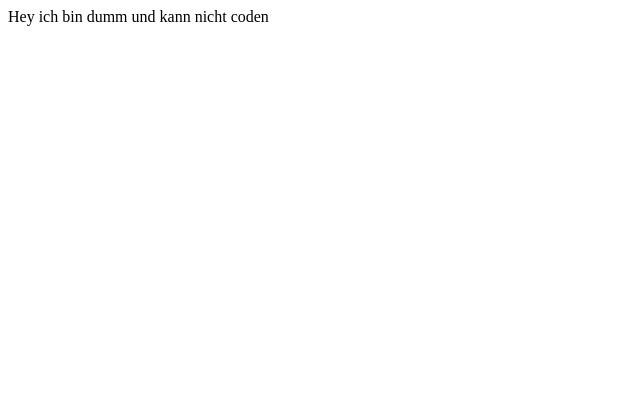
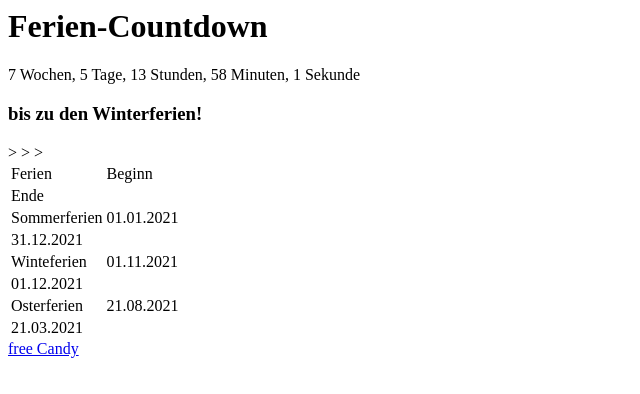
Before and after one commit to lgh-ag/lghag.de, a plain HTML site: page jannis/index.html in a window 1280 px wide. Shown: the whole page, without its empty margins (0-640 px from the left). Drawn offline with Linux system fonts and the light colour scheme.

Commit message:
Test Seite

```diff
--- a/jannis/index.html
+++ b/jannis/index.html
@@ -3,6 +3,70 @@
     <title>Seite von Jannis</title>
   </head>
   <body>
-    <p>Hey ich bin dumm und kann nicht coden</p>
+    <!-- <{tag} {attribute}>{content}</{tag}> -->
+    <h1>Ferien-Countdown</h1>
+    <p>7 Wochen, 5 Tage, 13 Stunden, 58 Minuten, 1 Sekunde</p>
+    <h3>bis zu den Winterferien!</h3>
+    <table>
+      <thead>
+        <tr>
+          <td>
+            <p>Ferien</p>
+          </td>
+          <td>
+            <p>Beginn</p>
+          </td>
+        </tr>
+        <td>
+          <p>Ende</p>
+        </td>
+      </tr>
+        </tr>
+      </thead>
+
+        <tbody>
+          >
+          <tr>
+            <td>
+              <p>Sommerferien</p>
+            </td>
+            <td>
+              <p>01.01.2021</p>
+            </td>
+          </tr>
+          <td>
+            <p>31.12.2021</p>
+          </td>
+        </tr>
+          </tr>>
+          <tr>
+            <td>
+              <p>Winteferien</p>
+            </td>
+            <td>
+              <p>01.11.2021</p>
+            </td>
+          </tr>
+          <td>
+            <p>01.12.2021</p>
+          </td>
+        </tr>
+          </tr>>
+          <tr>
+            <td>
+              <p>Osterferien</p>
+            </td>
+            <td>
+              <p>21.08.2021</p>
+            </td>
+          </tr>
+          <td>
+            <p>21.03.2021</p>
+          </td>
+        </tr>
+          </tr>
+        </tbody>
+    </table>
+    <a href="https://github.com/lgh-ag/lghag.de">free Candy</a>
   </body>
 </html>
```
